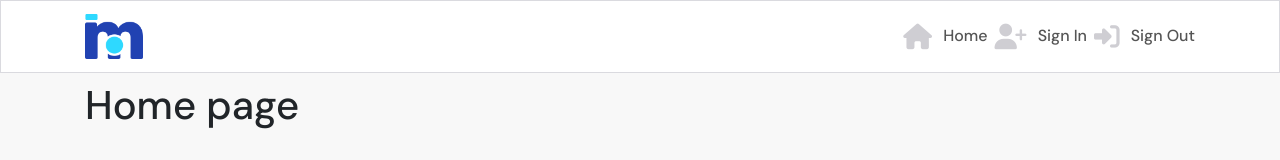
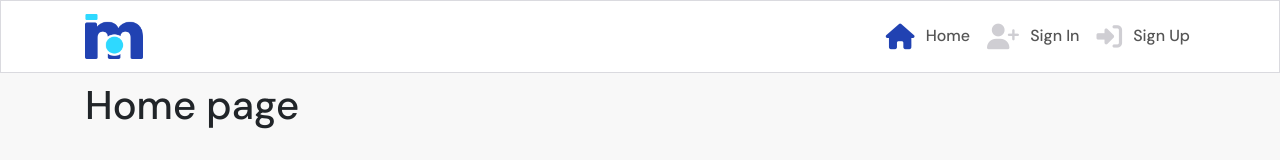
Before and after one commit to alcl2000/moments-react, a React (Create React App) app: page / in a window 1280 px wide. Shown: the top 160 px of the page. Built offline with nearby package versions, Linux system fonts and the light colour scheme; the HTML template or start-up script is replaced by a standard one.

Commit message:
style: navlink styling

```diff
--- a/src/components/Navbar.js
+++ b/src/components/Navbar.js
@@ -17,9 +17,9 @@ const NavBar = () => {
                 <Navbar.Toggle aria-controls='basic-navbar-nav' />
                 <Navbar.Collapse id='basic-navbar-nav'>
                     <Nav className="ml-auto text-left">
-                        <NavLink to='/'><i class="fas fa-home-lg-alt"></i> Home</NavLink>
-                        <NavLink to='/signin'><i class='fas fa-user-plus'></i> Sign In</NavLink>
-                        <NavLink to='/signup'><i class='fas fa-sign-in-alt'></i> Sign Out</NavLink>
+                        <NavLink exact className={styles.NavLink} activeClassName={styles.Active} to='/'><i class="fas fa-home-lg-alt"></i> Home</NavLink>
+                        <NavLink className={styles.NavLink} activeClassName={styles.Active} to='/signin'><i class='fas fa-user-plus'></i> Sign In</NavLink>
+                        <NavLink className={styles.NavLink} activeClassName={styles.Active} to='/signup'><i class='fas fa-sign-in-alt'></i> Sign Up</NavLink>
                     </Nav>
                 </Navbar.Collapse>
             </Container>
--- a/src/styles/NavBar.module.css
+++ b/src/styles/NavBar.module.css
@@ -2,3 +2,10 @@
     background-color: #ffffff;
     border: 1px solid #dadadf;
 }
+.NavLink {
+    padding: 5px;
+  }
+
+.Active i {
+color: #2142b2;
+}
```
